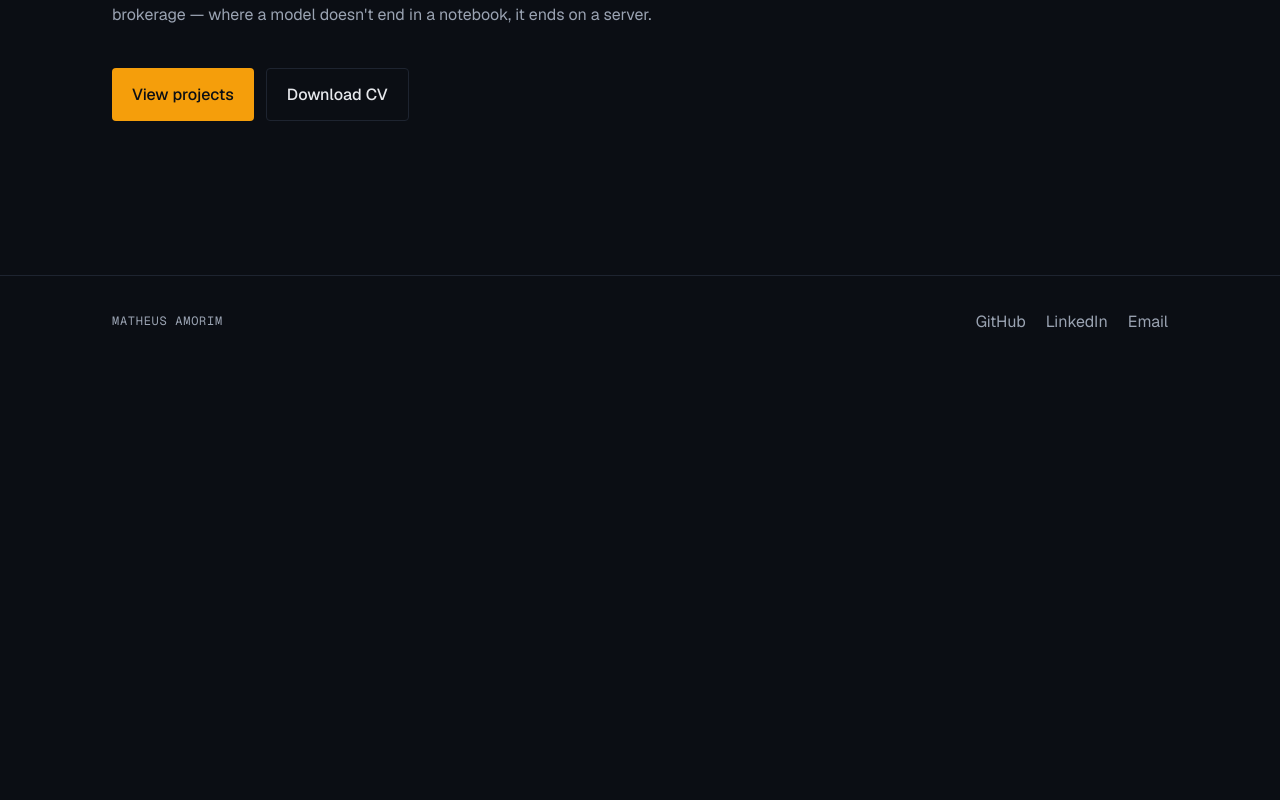
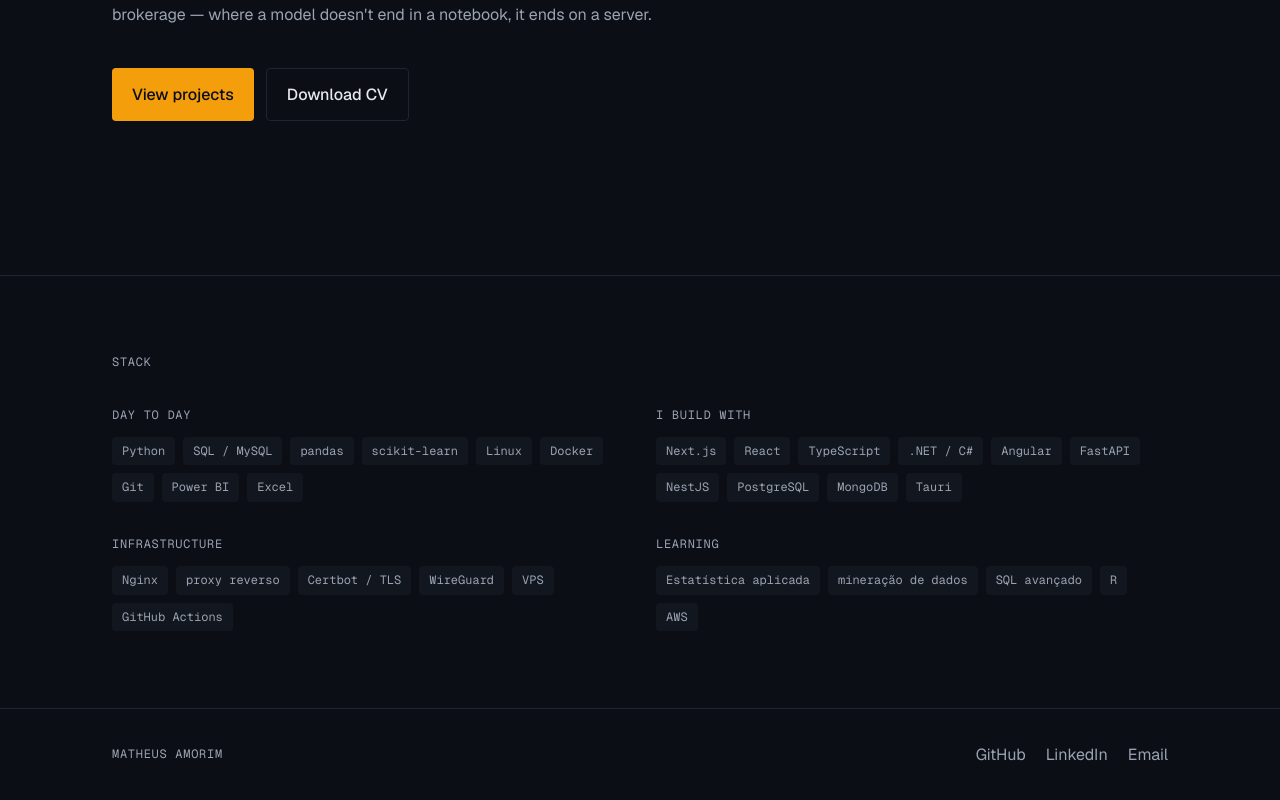
Before and after one commit to MatheusAmorimm/portfolio, a Next.js app: page /en in a window 1280 px wide. Shown: the part 470-1270 px from the top of the page. Before the commit the page ends 837 px from the top, so only its background shows below. Built offline with nearby package versions, Linux system fonts and the light colour scheme.

Commit message:
feat: add grouped stack strip to home

```diff
--- a/src/app/[locale]/page.tsx
+++ b/src/app/[locale]/page.tsx
@@ -1,5 +1,11 @@
 import { Hero } from "@/components/sections/Hero";
+import { StackStrip } from "@/components/sections/StackStrip";
 
 export default function HomePage() {
-  return <Hero />;
+  return (
+    <>
+      <Hero />
+      <StackStrip />
+    </>
+  );
 }
--- /dev/null
+++ b/src/components/sections/StackStrip.tsx
@@ -0,0 +1,45 @@
+import { useTranslations } from "next-intl";
+import { Container } from "@/components/ui/Container";
+import { STACK_GROUPS } from "@/lib/stack";
+
+export function StackStrip() {
+  const t = useTranslations("stack");
+
+  return (
+    <section
+      className="border-t border-border py-(--space-block)"
+      aria-labelledby="stack-title"
+    >
+      <Container>
+        <h2
+          id="stack-title"
+          className="font-mono text-label uppercase tracking-[0.06em] text-muted"
+        >
+          {t("title")}
+        </h2>
+
+        <dl className="mt-8 grid gap-8 sm:grid-cols-2">
+          {STACK_GROUPS.map((group) => (
+            <div key={group.id}>
+              <dt className="font-mono text-label uppercase tracking-[0.06em] text-muted">
+                {t(group.id)}
+              </dt>
+              <dd className="mt-3">
+                <ul className="flex flex-wrap gap-2">
+                  {group.items.map((item) => (
+                    <li
+                      key={item}
+                      className="rounded-badge bg-surface px-2.5 py-1 font-mono text-label text-muted"
+                    >
+                      {item}
+                    </li>
+                  ))}
+                </ul>
+              </dd>
+            </div>
+          ))}
+        </dl>
+      </Container>
+    </section>
+  );
+}
--- a/src/content/i18n/en.json
+++ b/src/content/i18n/en.json
@@ -5,6 +5,13 @@
     "paragraph": "I analyse data and build the systems that put it to work. I study Data Science and Artificial Intelligence at PUC-SP and work with infrastructure, automation and data at a health insurance brokerage — where a model doesn't end in a notebook, it ends on a server.",
     "ctaProjects": "View projects",
     "ctaCv": "Download CV"
+  },
+  "stack": {
+    "title": "Stack",
+    "daily": "Day to day",
+    "building": "I build with",
+    "infra": "Infrastructure",
+    "learning": "Learning"
   },
   "nav": {
     "home": "Home",
--- a/src/content/i18n/pt.json
+++ b/src/content/i18n/pt.json
@@ -5,6 +5,13 @@
     "paragraph": "Analiso dados e construo o sistema que os coloca em uso. Curso Ciência de Dados e Inteligência Artificial na PUC-SP e trabalho com infraestrutura, automação e dados numa corretora de planos de saúde — onde o modelo não termina no notebook, termina no servidor.",
     "ctaProjects": "Ver projetos",
     "ctaCv": "Baixar currículo"
+  },
+  "stack": {
+    "title": "Stack",
+    "daily": "Uso no dia a dia",
+    "building": "Construo com",
+    "infra": "Infraestrutura",
+    "learning": "Estudando"
   },
   "nav": {
     "home": "Início",
--- /dev/null
+++ b/src/lib/stack.ts
@@ -0,0 +1,57 @@
+/**
+ * Stack do autor, agrupada. Fonte: docs/conteudo-site.md § 5.
+ * Nome de tecnologia não se traduz; o rótulo do grupo sim, e vive em
+ * content/i18n sob a chave `stack.<id>`.
+ */
+export const STACK_GROUPS = [
+  {
+    id: "daily",
+    items: [
+      "Python",
+      "SQL / MySQL",
+      "pandas",
+      "scikit-learn",
+      "Linux",
+      "Docker",
+      "Git",
+      "Power BI",
+      "Excel",
+    ],
+  },
+  {
+    id: "building",
+    items: [
+      "Next.js",
+      "React",
+      "TypeScript",
+      ".NET / C#",
+      "Angular",
+      "FastAPI",
+      "NestJS",
+      "PostgreSQL",
+      "MongoDB",
+      "Tauri",
+    ],
+  },
+  {
+    id: "infra",
+    items: [
+      "Nginx",
+      "proxy reverso",
+      "Certbot / TLS",
+      "WireGuard",
+      "VPS",
+      "GitHub Actions",
+    ],
+  },
+  {
+    id: "learning",
+    items: [
+      "Estatística aplicada",
+      "mineração de dados",
+      "SQL avançado",
+      "R",
+      "AWS",
+    ],
+  },
+] as const;
```
Also changed, not shown: 1 other file (tests, documents, lock files or other folders).
